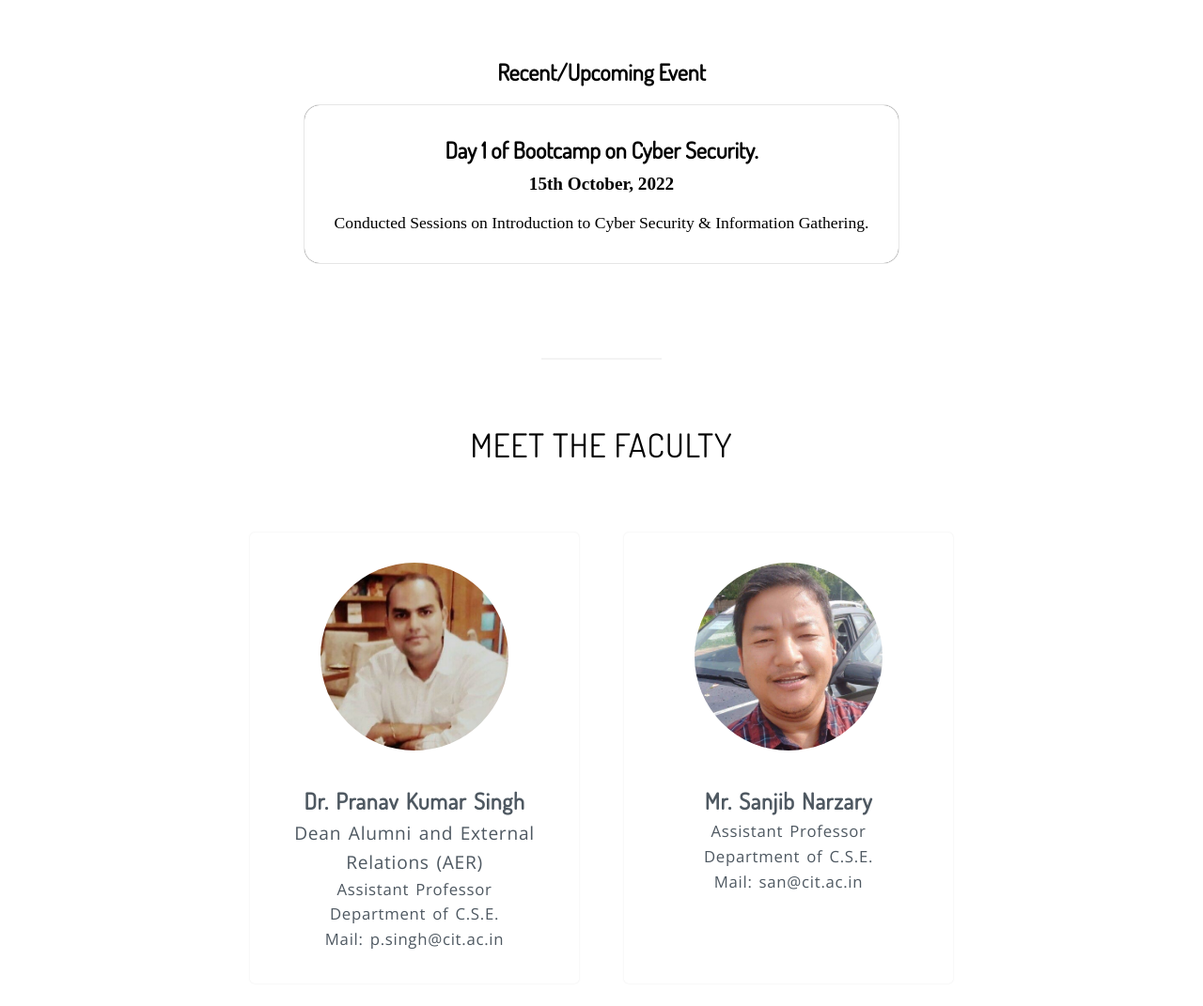
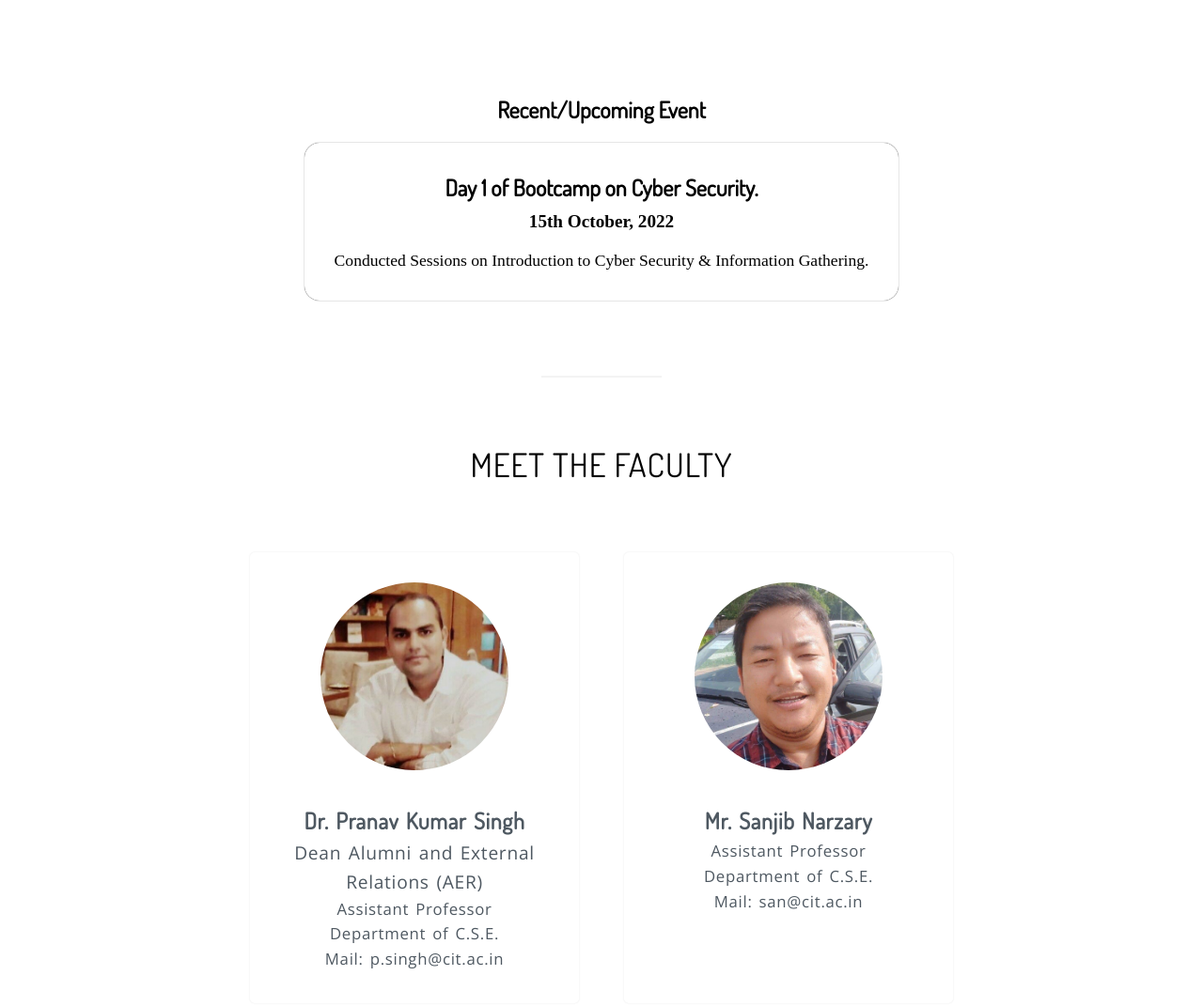
Before and after one commit to IslARY/CyberSecClubCIT-MOCKUP, a website: page index.html in a window 1280 px wide. Shown: the part 1642-2713 px from the top of the page at 94% size. Drawn offline with nearby package versions, Linux system fonts and the light colour scheme; a script that the page names is missing.

Commit message:
Resized UI

```diff
--- a/scss/style.css
+++ b/scss/style.css
@@ -10,8 +10,9 @@ body {
 }
 
 .line {
-  position: absolute;
+  position: relative;
   margin-left: 45%;
+  margin-top: 5rem;
   width: 10%;
   height: 2px;
   background-color: #f3f3f3;
@@ -89,10 +90,10 @@ body {
 
 .contain-event {
   display: inline-block;
-  min-height: 40vh;
+  min-height: 10vh;
   width: 100%;
   text-align: center;
-  margin-top: 200px;
+  margin-top: 15rem;
 }
 .contain-event .event-content {
   margin-top: 20px;
@@ -126,7 +127,6 @@ body {
   display: inline-block;
   min-height: 10vh;
   width: 100%;
-  margin-bottom: 70px;
 }
 .contain3 .member-container .fac-info {
   text-decoration: none;
```
Also changed, not shown: 1 other file.
